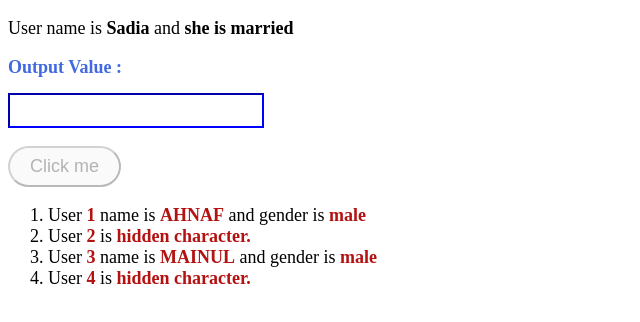
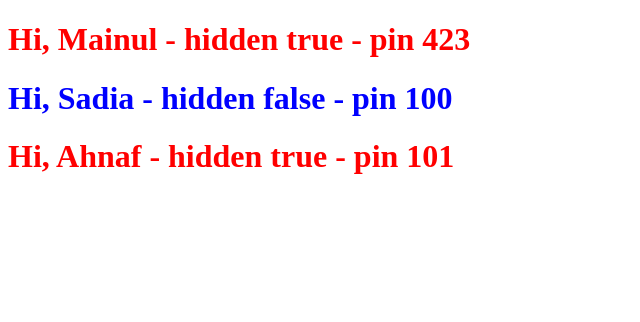
Before and after one commit to TechMainul-dev/first-ng-app, an Angular app: page / in a window 1280 px wide. Shown: the top 322 px of the page, without its empty margins (0-640 px from the left). Built offline with nearby package versions, Linux system fonts and the light colour scheme.

Commit message:
add directive

```diff
--- a/src/app/app.component.html
+++ b/src/app/app.component.html
@@ -1,3 +1,4 @@
-<!-- <app-user-profile userName="Mainul" isHidden="true" pin="423"></app-user-profile>
-<app-user-profile userName="Sadia" isHidden="false" pin="100"></app-user-profile> -->
-<app-user-profile-2></app-user-profile-2>
+<app-user-profile userName="Mainul" isHidden="true" pin="423"></app-user-profile>
+<app-user-profile userName="Sadia" isHidden="false" pin="100"></app-user-profile>
+<app-user-profile userName="Ahnaf" isHidden="true" pin="101"></app-user-profile>
+<!-- <app-user-profile-2></app-user-profile-2> -->
--- a/src/app/components/user-profile-2/user-profile-2.component.html
+++ b/src/app/components/user-profile-2/user-profile-2.component.html
@@ -8,7 +8,6 @@
 <br>
 <br>
 <button class="btn" [disabled]="+inputValue !== 10" (click)="onClick()">Click me</button>
-
 
 <!-- <ol>
   @for(user of users;track user.name; let i = $index) {
--- a/src/app/components/user-profile/user-profile.component.html
+++ b/src/app/components/user-profile/user-profile.component.html
@@ -41,7 +41,7 @@
 <ol>
   <li *ngFor="let user of users">Name: {{user.name}}, Status: {{user.isSingle ? "Single" : "Married"}}, Salary:
     {{user.salary > 15000 ? user.salary : 'hidden' }}</li>
-</ol>
+</ol> -->
 
 
-<h1>{{name}} - hidden {{isHidden}} - pin {{pin}}</h1> -->
+<h1 [ngStyle]="{ 'color': isHidden == true ? 'red' : 'blue' }">{{name}} - hidden {{isHidden}} - pin {{pin}}</h1>
--- a/src/app/components/user-profile/user-profile.component.ts
+++ b/src/app/components/user-profile/user-profile.component.ts
@@ -20,25 +20,26 @@ function formateName(value: string) {
 })
 export class UserProfileComponent {
   // @Input() name = '';
+
   @Input({ alias: 'userName', transform: formateName }) name = '';
-  @Input({ transform: booleanAttribute }) isHidden!: boolean;
+  @Input({ transform: booleanAttribute }) isHidden: boolean = false;
   @Input({ transform: numberAttribute }) pin!: number;
 
-  // name = `Sadia`;
-  status = `Married`;
-  salary = 10000;
-  isBtnDisabled = false;
-  inputVal = 'test';
+  // // name = `Sadia`;
+  // status = `Married`;
+  // salary = 10000;
+  // isBtnDisabled = false;
+  // inputVal = 'test';
 
-  users = [
-    { name: 'Mainul', isSingle: false, salary: 50000 },
-    { name: 'Hasan', isSingle: false, salary: 20000 },
-    { name: 'Khan', isSingle: false, salary: 30000 },
-  ];
+  // users = [
+  //   { name: 'Mainul', isSingle: false, salary: 50000 },
+  //   { name: 'Hasan', isSingle: false, salary: 20000 },
+  //   { name: 'Khan', isSingle: false, salary: 30000 },
+  // ];
 
-  onInput(e: Event) {
-    const value = (e.target as HTMLInputElement).value;
-    this.inputVal = value;
-    console.log(value);
-  }
+  // onInput(e: Event) {
+  //   const value = (e.target as HTMLInputElement).value;
+  //   this.inputVal = value;
+  //   console.log(value);
+  // }
 }
```
